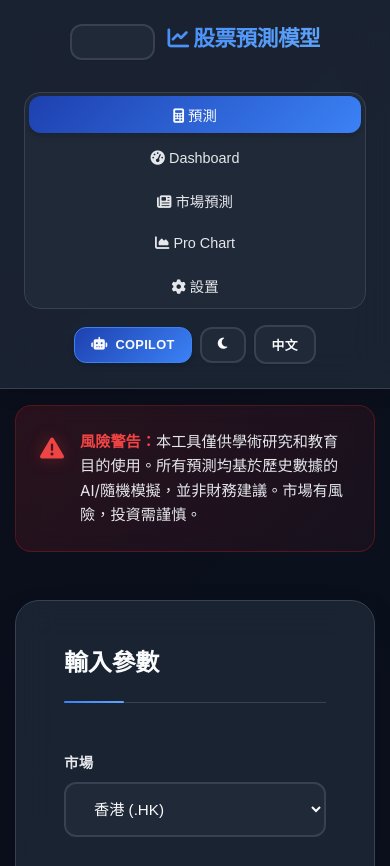
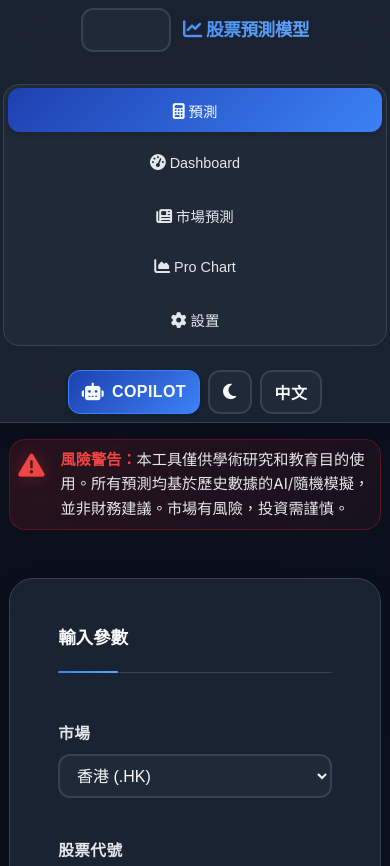
Before and after one commit to HKBryanHO/stockv1, a website: page public/index.html in a window 390 px wide. Shown: the top 866 px of the page. Drawn offline with nearby package versions, Linux system fonts and the light colour scheme; no server answers.

Commit message:
Enhance mobile RWD for iPhone: better layout, font, and touch area

```diff
--- a/public/styles.css
+++ b/public/styles.css
@@ -1261,6 +1261,74 @@ input[type="range"]::-moz-range-thumb {
     .nav-tab {
         width: 100%;
     }
+    .container {
+        padding: 0 6px;
+        max-width: 100vw;
+    }
+    .main-content {
+        padding: 0.5rem 0 2.5rem 0;
+    }
+    .tab-content {
+        padding: 0.5rem 0.2rem;
+    }
+    .nav-title {
+        font-size: 1.1rem;
+        text-align: center;
+        word-break: break-all;
+    }
+    .nav-actions {
+        flex-direction: row;
+        gap: 0.5rem;
+        justify-content: center;
+        margin-top: 0.5rem;
+    }
+    .btn, button, input, select {
+        font-size: 1rem;
+        min-height: 44px;
+        min-width: 44px;
+        padding: 0.5rem 0.8rem;
+    }
+    h1, h2, h3, h4, h5, h6 {
+        font-size: 1.1rem !important;
+    }
+    p, li, label, .ticker-bar {
+        font-size: 0.98rem;
+    }
+    table {
+        font-size: 0.95rem;
+        width: 100%;
+        overflow-x: auto;
+        display: block;
+    }
+    th, td {
+        padding: 0.3rem 0.5rem;
+    }
+    .dashboard-header, .dashboard-actions {
+        flex-direction: column;
+        gap: 0.5rem;
+        align-items: stretch;
+    }
+    .warning-banner {
+        font-size: 0.95rem;
+        padding: 0.5rem 0.5rem;
+    }
+    .tab-content {
+        min-height: 60vh;
+    }
+    .navbar {
+        padding: 0.5rem 0;
+    }
+    .nav-container {
+        padding: 0 0.2rem;
+    }
+    .status-indicator {
+        font-size: 0.8rem;
+        padding: 0.2rem 0.4rem;
+    }
+    .fa, .fas, .far, .fab, .fal, .fad {
+        font-size: 1.1em;
+    }
+}
 }
 
 /* Professional Animations */
```
